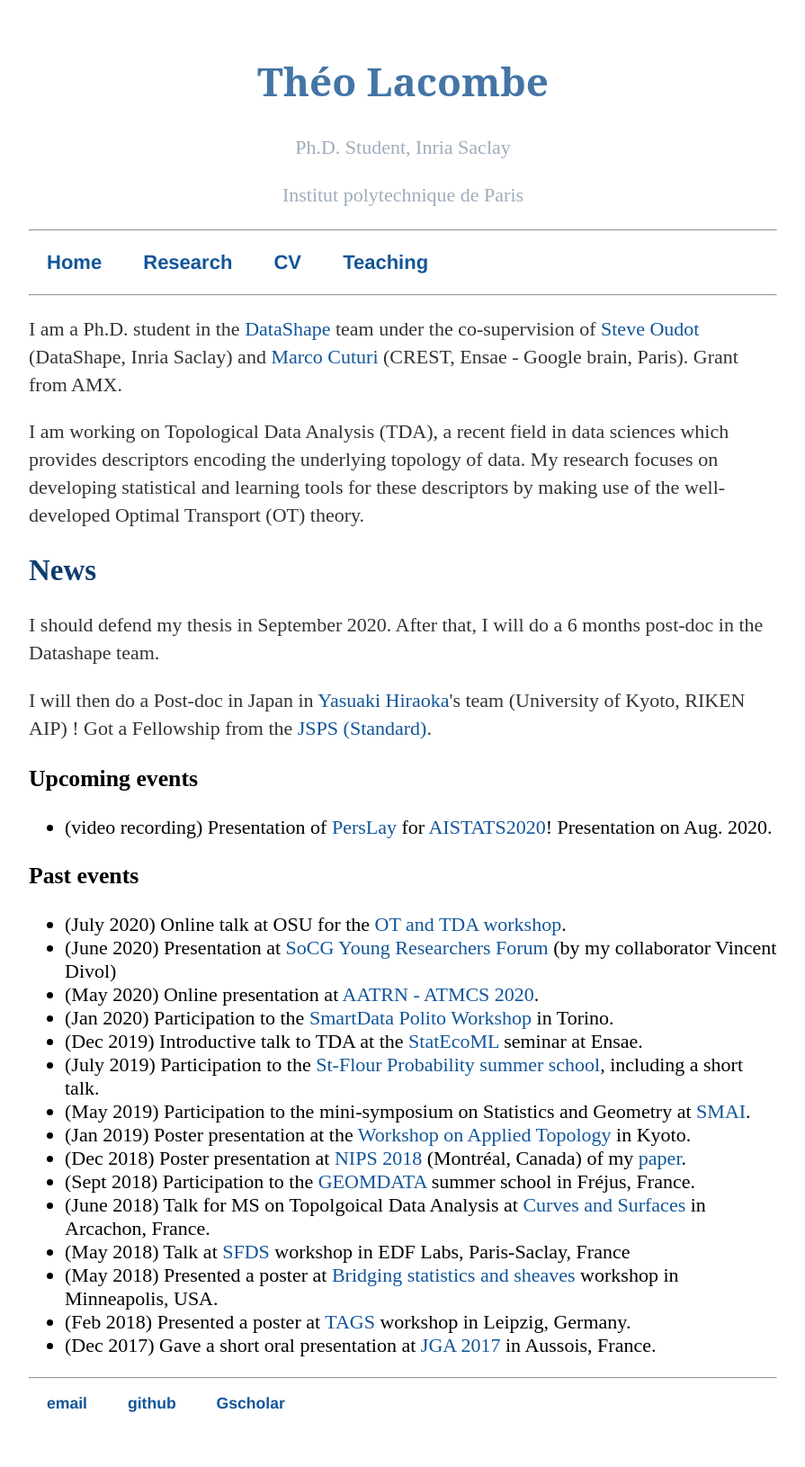
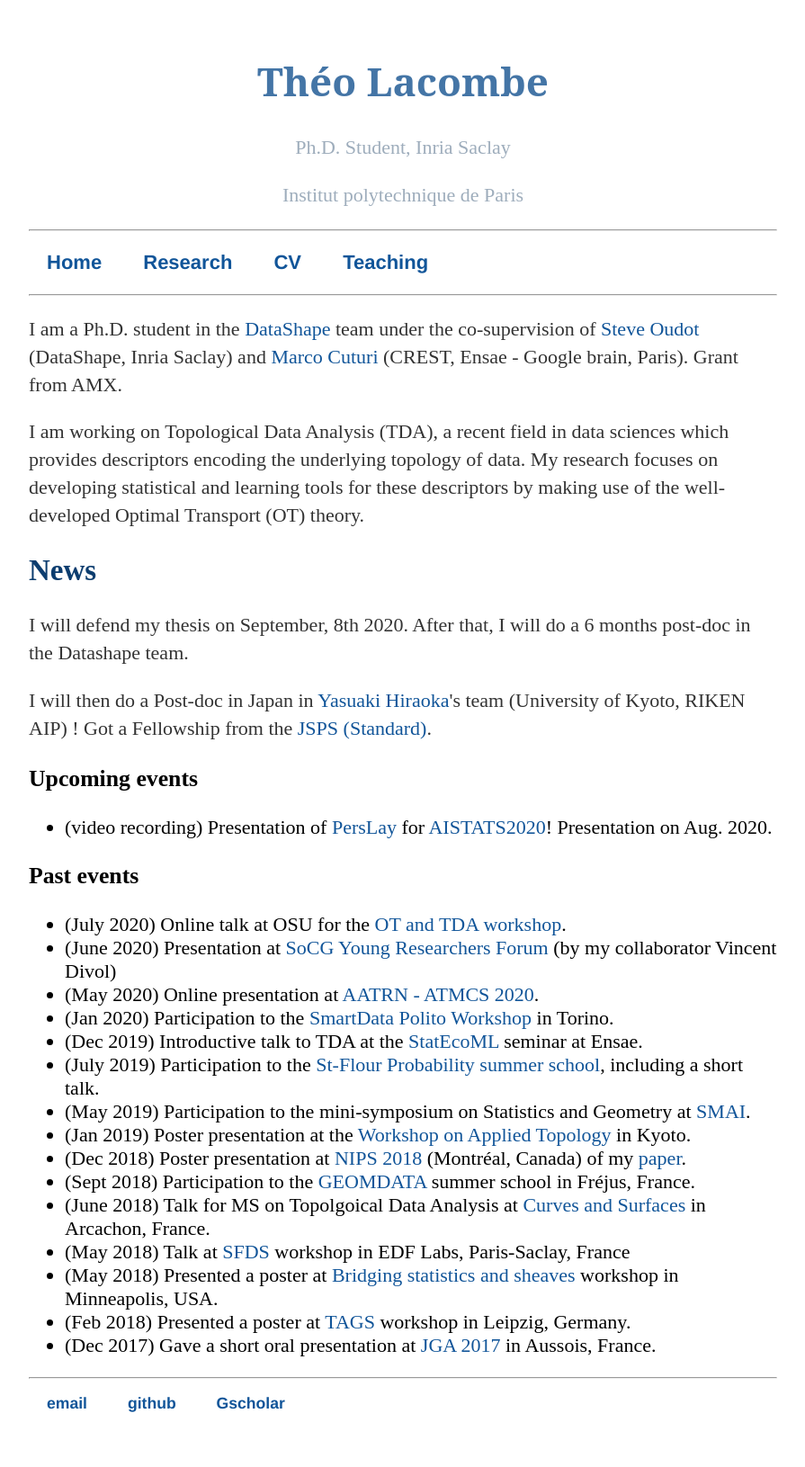
Before and after one commit to tlacombe/tlacombe.github.io, a Jekyll site: the page built from index.html, in a window 1280 px wide. Shown: the whole page at 90% size, without its empty margins (192-1087 px from the left). Built offline with Jekyll 4.4.1, drawn with Linux system fonts in a browser that asks for light colours.

Commit message:
update defense date

```diff
--- a/index.html
+++ b/index.html
@@ -10,7 +10,7 @@ title: Théo Lacombe's webpage
 	</p>
 
     <h2> News </h2>
-    	<p> I should defend my thesis in September 2020. After that, I will do a 6 months post-doc in the Datashape team.</p>
+    	<p> I will defend my thesis on September, 8th 2020. After that, I will do a 6 months post-doc in the Datashape team.</p>
 	<p> I will then do a Post-doc in Japan in <a href="https://sites.google.com/site/yasuakihiraoka/">Yasuaki Hiraoka</a>'s team (University of Kyoto, RIKEN AIP) ! Got a Fellowship from the <a href="https://www.jsps.go.jp/english/e-ippan/index.html">JSPS (Standard)</a>.
 
 	<h3> Upcoming events</h3>
```
